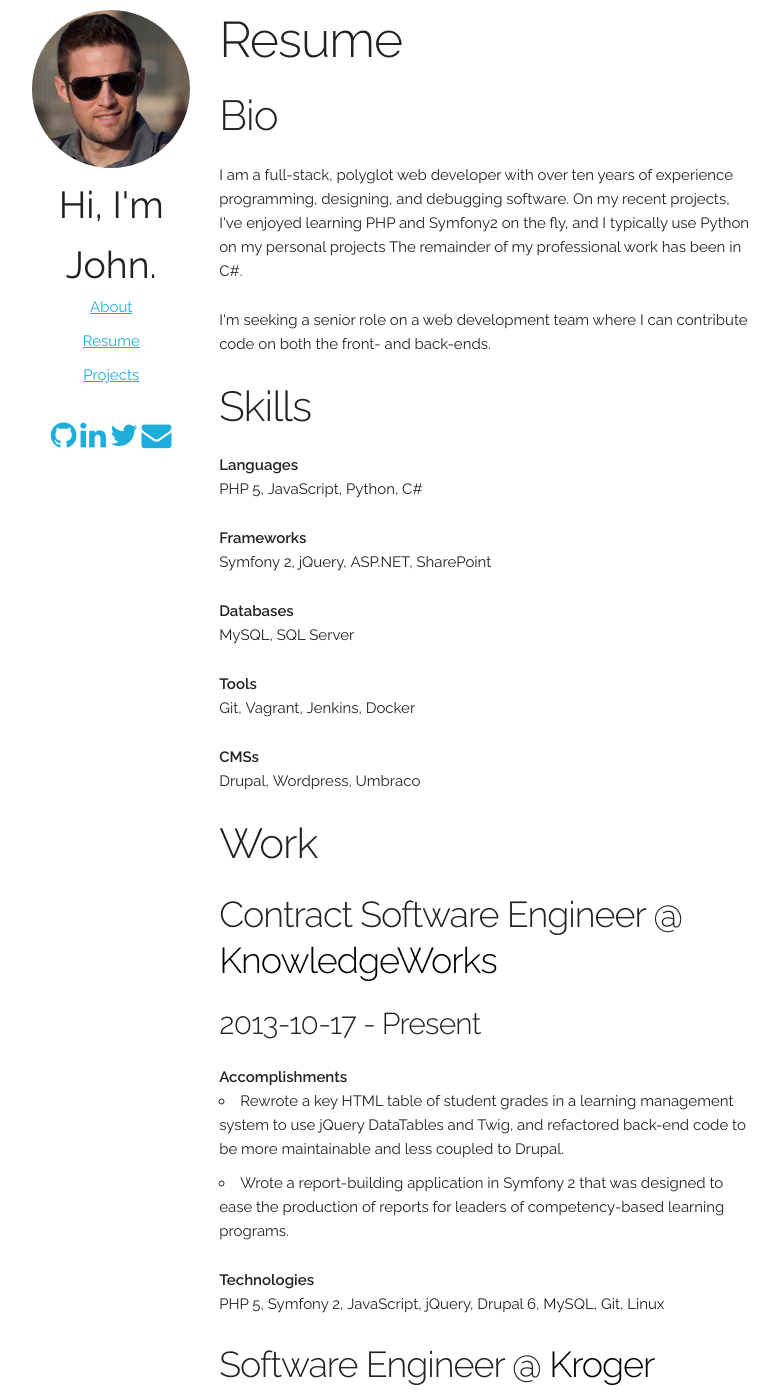
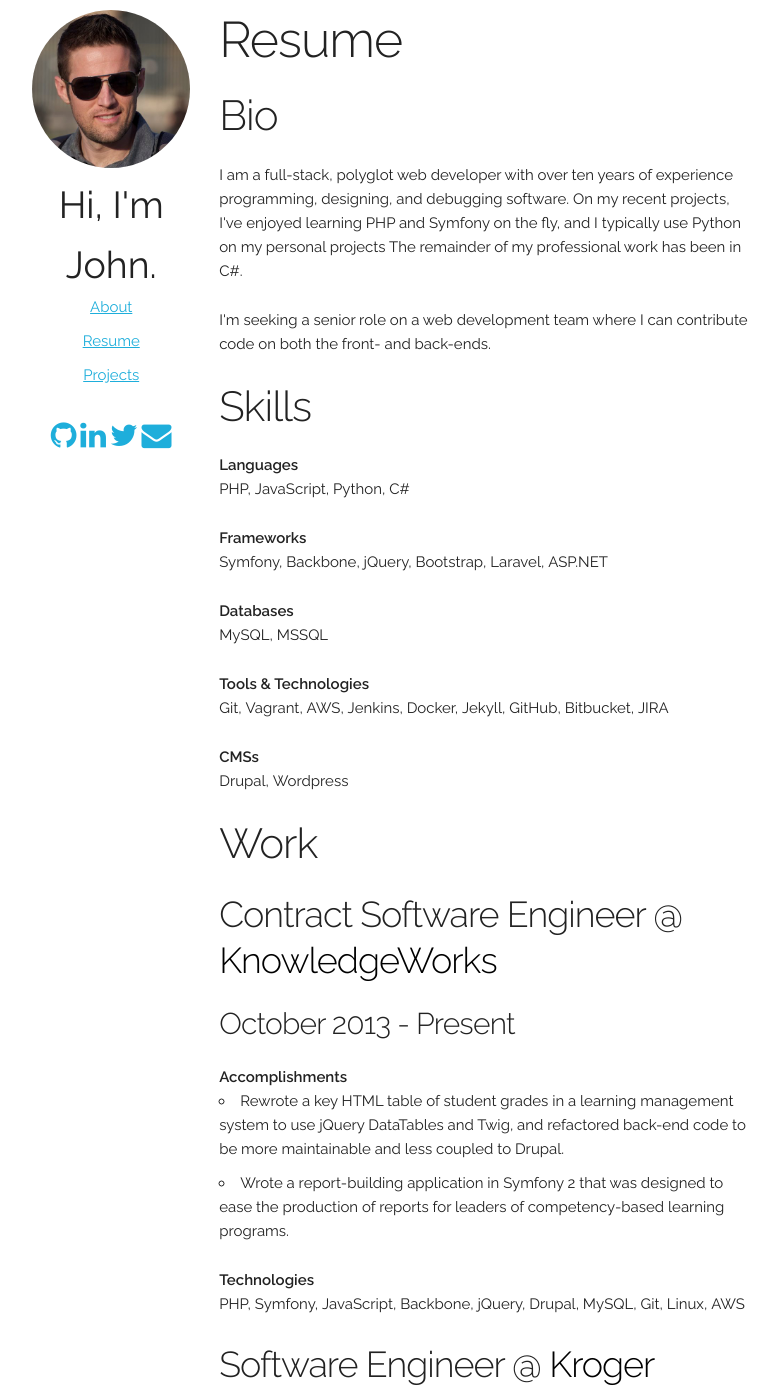
Before and after one commit to johnberberich/johnberberich.github.io, a Jekyll site: the page built from resume.html, in a window 1280 px wide and 1400 px high. Shown: the whole window, without its empty margins (248-1027 px from the left). Built offline with Jekyll 4.4.1, drawn with Linux system fonts in a browser that asks for light colours; nearby versions of some CDN libraries; Markdown is read by kramdown in place of the engine named in the settings; some of the changed text lies outside the part shown.

Commit message:
update dates in resume

```diff
--- a/_data/resume.yml
+++ b/_data/resume.yml
@@ -1,21 +1,29 @@
+---
 name: John Berberich
 label: Software Engineer
 email: jberberich@gmail.com
 biography:
-    - I am a full-stack, polyglot web developer with over ten years of experience programming, designing, and debugging software. On my recent projects, I've enjoyed learning PHP and Symfony2 on the fly, and I typically use Python on my personal projects The remainder of my professional work has been in C#.
-    - I'm seeking a senior role on a web development team where I can contribute code on both the front- and back-ends.
+    - >
+        I am a full-stack, polyglot web developer with over ten years of
+        experience programming, designing, and debugging software. On my recent
+        projects, I've enjoyed learning PHP and Symfony on the fly, and I
+        typically use Python on my personal projects The remainder of my
+        professional work has been in C#.
+    - >
+        I'm seeking a senior role on a web development team where I can
+        contribute code on both the front- and back-ends.
 
 skills:
     - type: Languages
-      items: [PHP 5, JavaScript, Python, C#]
+      items: [PHP, JavaScript, Python, C#]
     - type: Frameworks
-      items: [Symfony 2, jQuery, ASP.NET, SharePoint]
+      items: [Symfony, Backbone, jQuery, Bootstrap, Laravel, ASP.NET]
     - type: Databases
-      items: [MySQL, SQL Server]
-    - type: Tools
-      items: [Git, Vagrant, Jenkins, Docker]
+      items: [MySQL, MSSQL]
+    - type: Tools & Technologies
+      items: [Git, Vagrant, AWS, Jenkins, Docker, Jekyll, GitHub, Bitbucket, JIRA]
     - type: CMSs
-      items: [Drupal, Wordpress, Umbraco]
+      items: [Drupal, Wordpress]
 
 work:
     - company: KnowledgeWorks
@@ -27,55 +35,55 @@ work:
       accomplishments:
         - Rewrote a key HTML table of student grades in a learning management system to use jQuery DataTables and Twig, and refactored back-end code to be more maintainable and less coupled to Drupal.
         - Wrote a report-building application in Symfony 2 that was designed to ease the production of reports for leaders of competency-based learning programs.
-      technologies: [PHP 5, Symfony 2, JavaScript, jQuery, Drupal 6, MySQL, Git, Linux]
+      technologies: [PHP, Symfony, JavaScript, Backbone, jQuery, Drupal, MySQL, Git, Linux, AWS]
 
     - company: Kroger
       location: Cincinnati, OH
       website: "https://www.kroger.com/"
       position: Software Engineer
-      started_on: 2007
-      ended_on: 2012
+      started_on: 2007-08-01  # Day of month is not accurate.
+      ended_on: 2012-06-01  # Day of month is not accurate.
       accomplishments:
         - Implemented an ASP.NET base page to pull layout and content from SharePoint.
         - Collaborated on the design and later maintained a SharePoint application that facilitated the sharing of content between distinct sites.
         - Coordinated code releases, maintained VCS, and created deployment packages.
         - Wrote a SharePoint timer job to synchronize video metadata from external content system.
         - Wrote a PowerShell script to automate the creation and distribution of PFX certificates.
-      technologies: [C#, ASP.NET, SharePoint, SQL Server, PowerShell]
+      technologies: [C#, ASP.NET, SharePoint, MSSQL, PowerShell]
 
     - company: FormShare
       location: Dayton, OH
       website: "http://formshare.com/"
       position: Software Developer
-      started_on: 2007
-      ended_on: 2007
+      started_on: 2007-03-01  # Day of month is not accurate.
+      ended_on: 2007-08-01  # Day of month is not accurate.
       accomplishments:
         - Worked in a small team to develop a BPA web application using ASP.NET.
         - Built data communication and exchange services using .NET Web Services.
         - Diagnosed and fixed performance problems in a dynamic form builder application written in ASP.NET.
-      technologies: [C#, ASP.NET, JavaScript, SQL Server, Windows Services, Web Services]
+      technologies: [C#, ASP.NET, JavaScript, MSSQL, Windows Services, Web Services]
 
     - company: Com-Net Software
       location: Dayton, OH
       website: "http://comnetsoftware.com/"
       position: Software Developer
-      started_on: 2005
-      ended_on: 2007
+      started_on: 2005-08-01  # Day of month is not accurate.
+      ended_on: 2007-03-01  # Day of month is not accurate.
       accomplishments:
         - Developed a touch-screen kiosk using WinForms.
         - Wrote a flight tracking web site, email notification service, and data import service; and worked with the airport through design, testing, and implementation.
         - Built a WinForms application for managing events in a hotel presentation application, and collaborated with team in the design of the flight, news, and weather data import services and product registration.
-      technologies: [C#, WinForms, ASP, VBScript, SQL Server, XML, Web Services, Windows Services]
+      technologies: [C#, WinForms, ASP, VBScript, MSSQL, XML, Web Services, Windows Services]
 
     - company: United Medical Resources
       location: Cincinnati, OH
       website: "https://www.umr.com/"
       position: Sr. Programmer Analyst
-      started_on: 2002
-      ended_on: 2005
+      started_on: 2002-11-01  # Day of month is not accurate.
+      ended_on: 2005-08-01  # Day of month is not accurate.
       accomplishments:
         - Wrote an ASP web application used by health care managers to track high-risk patients and to follow their compliance through a managed health plan.
-      technologies: [C#, VB6, ASP, VBScript, SQL Server, XML, Web Services]
+      technologies: [C#, VB6, ASP, VBScript, MSSQL, XML, Web Services]
 
 education:
     - school: Wright State University
--- a/resume.html
+++ b/resume.html
@@ -43,7 +43,7 @@ title:  Resume
             {{ job.position }} @ <a href="{{ job.website }}">{{ job.company }}</a>
           </h3>
           <h4 class="job-duration">
-            {{ job.started_on }} - {{ job.ended_on | default: "Present" }}
+            {{ job.started_on | date: '%B %Y' }} - {{ job.ended_on | default: "Present" | date: '%B %Y' }}
           </h4>
         </header>
         <div class="accopmlishments">
```
